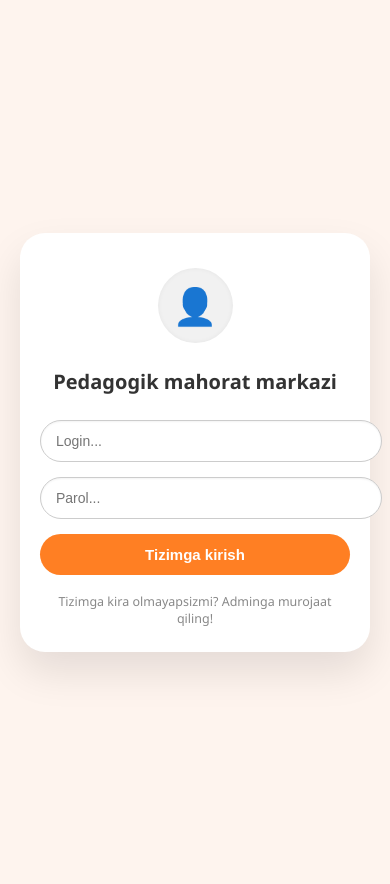
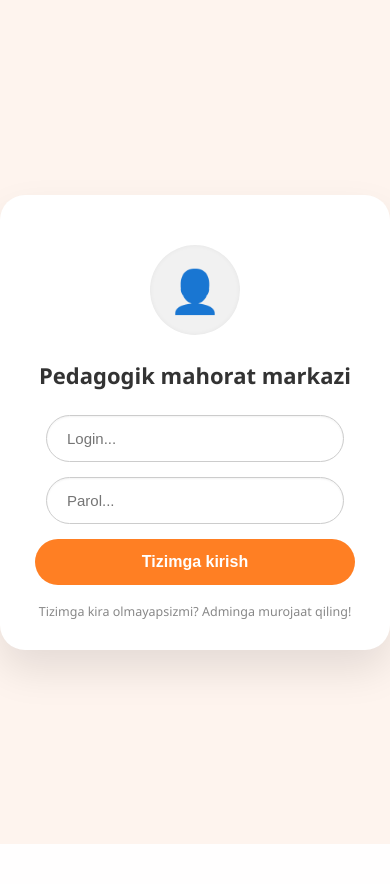
Before and after one commit to Ziyovuddin02/baxolash, a Flask app: page / in a window 390 px wide. After the commit the page ends 844 px from the top, so only its background shows below. Run offline with Flask 3, Linux system fonts and the light colour scheme.

Commit message:
Update login.html

```diff
--- a/templates/login.html
+++ b/templates/login.html
@@ -1,9 +1,7 @@
-
 <!DOCTYPE html>
 <html lang="uz">
 <head>
   <meta charset="UTF-8">
-  <meta name="viewport" content="width=device-width, initial-scale=1.0">
   <title>Login</title>
 <link rel="stylesheet" href="{{ url_for('static', filename='style.css') }}">
 <style>
@@ -19,16 +17,14 @@
   justify-content: center;
   align-items: center;
   height: 100vh;
-      padding: 20px;
 }
 
 .login-box {
   background: #fff;
   padding: 50px 35px 30px;
   border-radius: 25px;
-      width: 100%;
-      max-width: 360px;
-      box-shadow: 0 20px 40px rgba(0, 0, 0, 0.1);
+  width: 360px;
+  box-shadow: 0 20px 40px rgba(0,0,0,0.1);
   text-align: center;
   transition: all 0.3s ease;
 }
@@ -43,7 +39,7 @@
   justify-content: center;
   align-items: center;
   font-size: 42px;
-      box-shadow: inset 0 0 5px rgba(0, 0, 0, 0.05);
+  box-shadow: inset 0 0 5px rgba(0,0,0,0.05);
 }
 
 .login-box h2 {
@@ -62,7 +58,7 @@
   font-size: 15px;
   outline: none;
   transition: 0.3s;
-      box-shadow: inset 0 1px 2px rgba(0, 0, 0, 0.05);
+  box-shadow: inset 0 1px 2px rgba(0,0,0,0.05);
 }
 
 .login-box input:focus {
@@ -101,7 +97,6 @@
   color: #333;
   text-decoration: underline;
 }
-
 .flash-message {
   width: 100%;
   padding: 12px;
@@ -124,32 +119,7 @@
   border: 1px solid #f5c6cb;
 }
 
-    @media (max-width: 500px) {
-      .login-box {
-        padding: 35px 20px 25px;
-      }
 
-      .login-box h2 {
-        font-size: 20px;
-      }
-
-      .login-box input {
-        width: 100%;
-        font-size: 14px;
-        padding: 12px 15px;
-      }
-
-      .login-box button {
-        font-size: 15px;
-        padding: 12px;
-      }
-
-      .avatar-circle {
-        width: 75px;
-        height: 75px;
-        font-size: 36px;
-      }
-    }
 </style>
 </head>
 <body>
```
Lines whose indentation alone changed are shown as unchanged.
